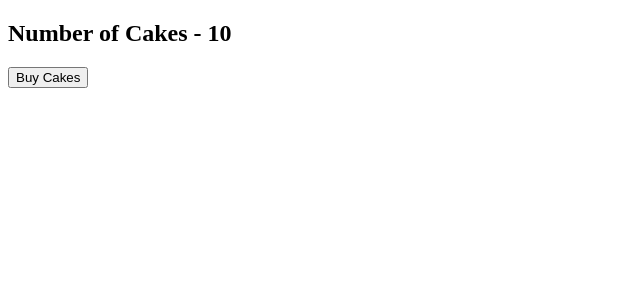
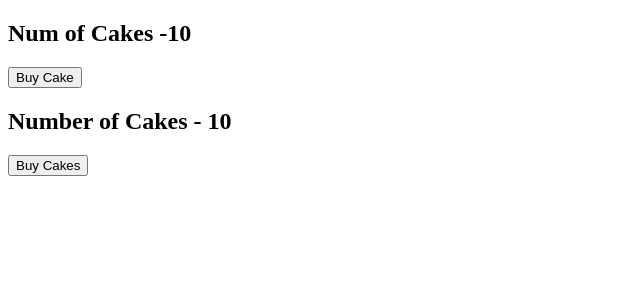
Before and after one commit to sravankumarpothuraju/react-redux-basics, a React (Create React App) app: page / in a window 1280 px wide. Shown: the top 300 px of the page, without its empty margins (0-640 px from the left). Built offline with nearby package versions, Linux system fonts and the light colour scheme.

Commit message:
used useSelector hook which is similar to mapstatetoprops

```diff
--- a/src/App.js
+++ b/src/App.js
@@ -1,6 +1,7 @@
 import React from "react";
 import { Provider } from "react-redux";
 
+import HooksCakeContainer from "./components/HooksCakeContainer";
 import CakeContainer from "./components/CakeContainer";
 import store from "./redux/store";
 
@@ -8,6 +9,7 @@
   return (
     <Provider store={store}>
       <div>
+        <HooksCakeContainer />
         <CakeContainer />
       </div>
     </Provider>
--- /dev/null
+++ b/src/components/HooksCakeContainer.js
@@ -0,0 +1,14 @@
+import React from "react";
+import { useSelector } from "react-redux";
+
+function HooksCakeContainer(props) {
+  const numOfCakes = useSelector(state => state.numOfCakes);
+  return (
+    <div>
+      <h2>Num of Cakes -{numOfCakes} </h2>
+      <button>Buy Cake </button>
+    </div>
+  );
+}
+
+export default HooksCakeContainer;
```
